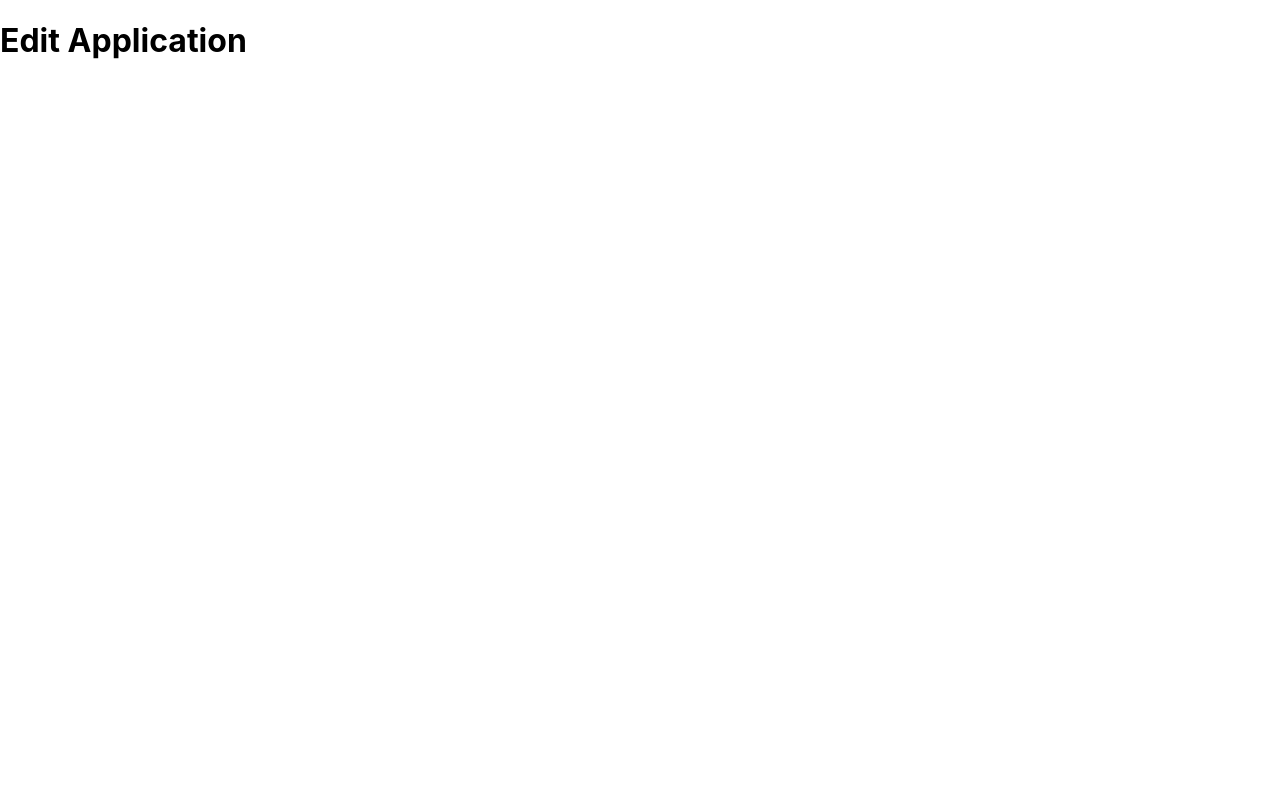
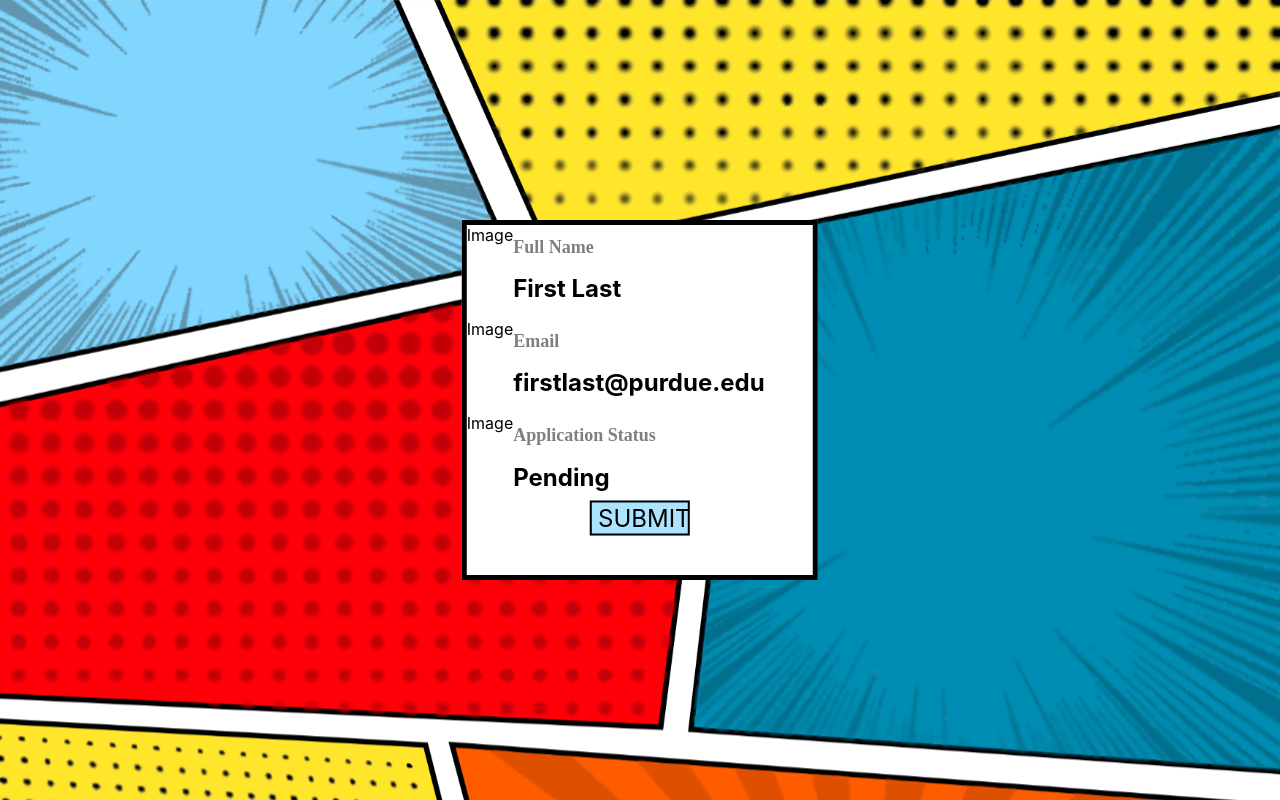
Before and after one commit to Hello-World-Purdue/hw21-frontend, a Next.js app: page /edit in a window 1280 px wide. Built offline with nearby package versions, Linux system fonts and the light colour scheme; a web font is replaced by a local one.

Commit message:
Changed edit page and button

```diff
--- a/pages/edit.tsx
+++ b/pages/edit.tsx
@@ -1,7 +1,29 @@
+import styles from "../styles/Home.module.css";
+import ProfileInfo from "../Components/profile/ProfileInfo";
+
 export default function Edit() {
   return (
-    <div>
-      <h1>Edit Application</h1>
+    <div className={styles.profile_main}>
+      <div className={styles.profile_box}>
+        <ProfileInfo
+          image="../../images/profile/profile_face.svg"
+          header="Full Name"
+          placeholder="First Last"
+        />
+        <ProfileInfo
+          image="../../images/profile/profile_email.svg"
+          header="Email"
+          placeholder="firstlast@purdue.edu"
+        />
+        <ProfileInfo
+          image="../../images/profile/profile_status.svg"
+          header="Application Status"
+          placeholder="Pending"
+        />
+        <div className={styles.profile_center}>
+          <button className={styles.profile_button}>SUBMIT</button>
+        </div>
+      </div>
     </div>
   );
 }
```
